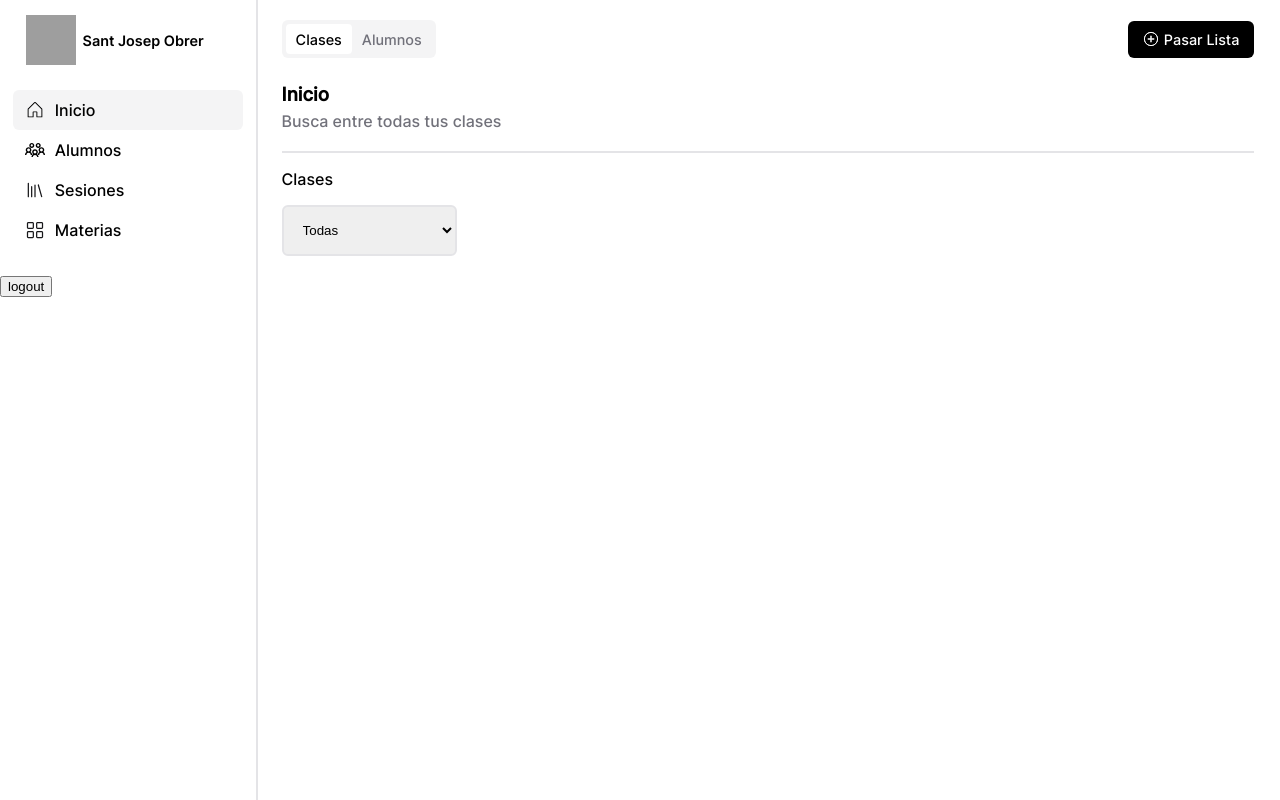
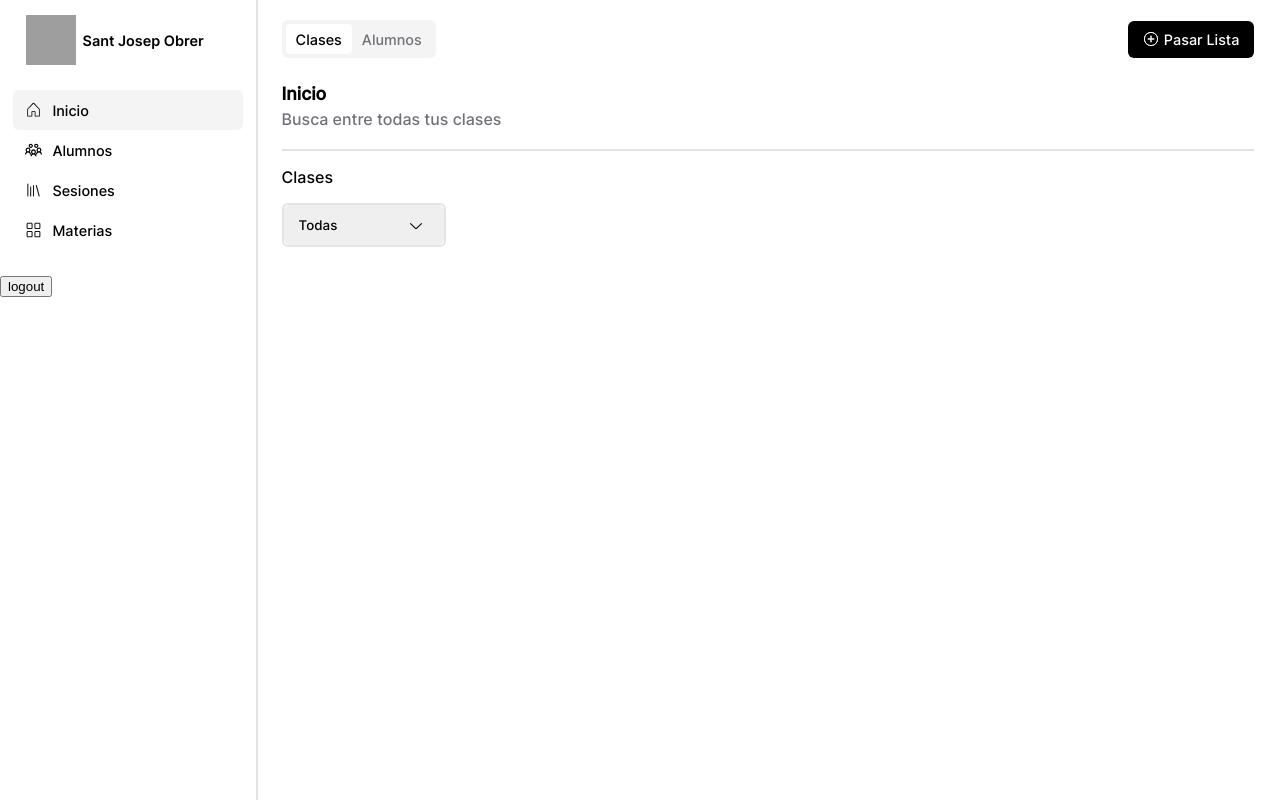
Before and after one commit to Marccb18/Extraescolares-SJO, a PHP site: page /profesor/profesor_dashboard.php in a window 1280 px wide. Run offline with PHP 8.4, Linux system fonts and the light colour scheme; the visitor is signed in with stand-in values (Sample User, id 1); data comes from the database, SQL or seed files in the repository; grey boxes are pictures that could not be loaded.

Commit message:
select arreglado

```diff
--- a/assets/css/profesor_dashboard.css
+++ b/assets/css/profesor_dashboard.css
@@ -88,11 +88,12 @@ body {
     height: 40px;
     padding-left: 12px;
     font-family: Inter;
+    font-size: 0.9rem;
 }
 
 #side-menu li a img {
-    height: 20px;
-    width: 20px;
+    height: 1.1rem;
+    width: 1.1rem;
     max-width: 25px;
     max-height: 25px;
     aspect-ratio: 1/1;
@@ -187,6 +188,7 @@ body {
     padding: 0;
     color: black;
     font-weight: 600;
+    font-size: 1.1rem;
 }
 
 #title p {
@@ -195,12 +197,35 @@ body {
     color: rgba(113, 113, 122, 1);
 }
 
-#select-clases {
-    padding: 15px;
-    width: 175px;
+#select-container {
+    display: inline-block;
+    position: relative;
+    width: fit-content;
+    height: fit-content;
+    align-items: center;
+    justify-content: space-between;
+    margin: 0;
+    border-radius: 6px;
+    border: 2px solid rgba(228, 228, 231, 1);
+}
+
+#select-container select {
+    font-family: Inter;
+    appearance: none;
+    width: 10rem;
+    height: 2.5rem;
+    border: none;
     outline: none;
+    border-radius: 6px;
     margin: 0;
-    border: 2px solid rgba(228, 228, 231, 1);
-    border-radius: 6px;
+    padding: 0;
+    padding-left: 15px;
+}
 
+#select-container img {
+    rotate: 180deg;
+    position: absolute;
+    right: 20px;
+    top: 32.5%;
+    pointer-events: none;
 }
--- a/profesor/profesor_dashboard.php
+++ b/profesor/profesor_dashboard.php
@@ -16,9 +16,6 @@
         $showMaterias = $db->query("SELECT * FROM materia where ID_Profesor = '$_SESSION[id]'");
         $materias = $showMaterias->fetchAll(PDO::FETCH_ASSOC);
         $db = null;
-
-
-
 ?>
 <!DOCTYPE html>
 <html lang="en">
@@ -90,13 +87,16 @@
             <div id="filter">
                 <div id="clases">
                     <p>Clases</p>
-                    <select name="clases" id="select-clases">
+                    <div id="select-container">
+                        <select name="clases">
                             <option value="">Todas</option>
                             <?php
                                 foreach ($materias as $materia) { ?>
                                     <option value="<?= $materia['Nombre']?>"><?= $materia['Nombre'] ?></option>
                             <?php } ?>
                         </select>
+                        <img src="../assets/img/arrow-select.svg" alt="Arrow Select">
+                    </div>
                 </div>
             </div>
         </div>
```
Also changed, not shown: assets/img/arrow-select.svg (added). Lines whose indentation alone changed are shown as unchanged.
